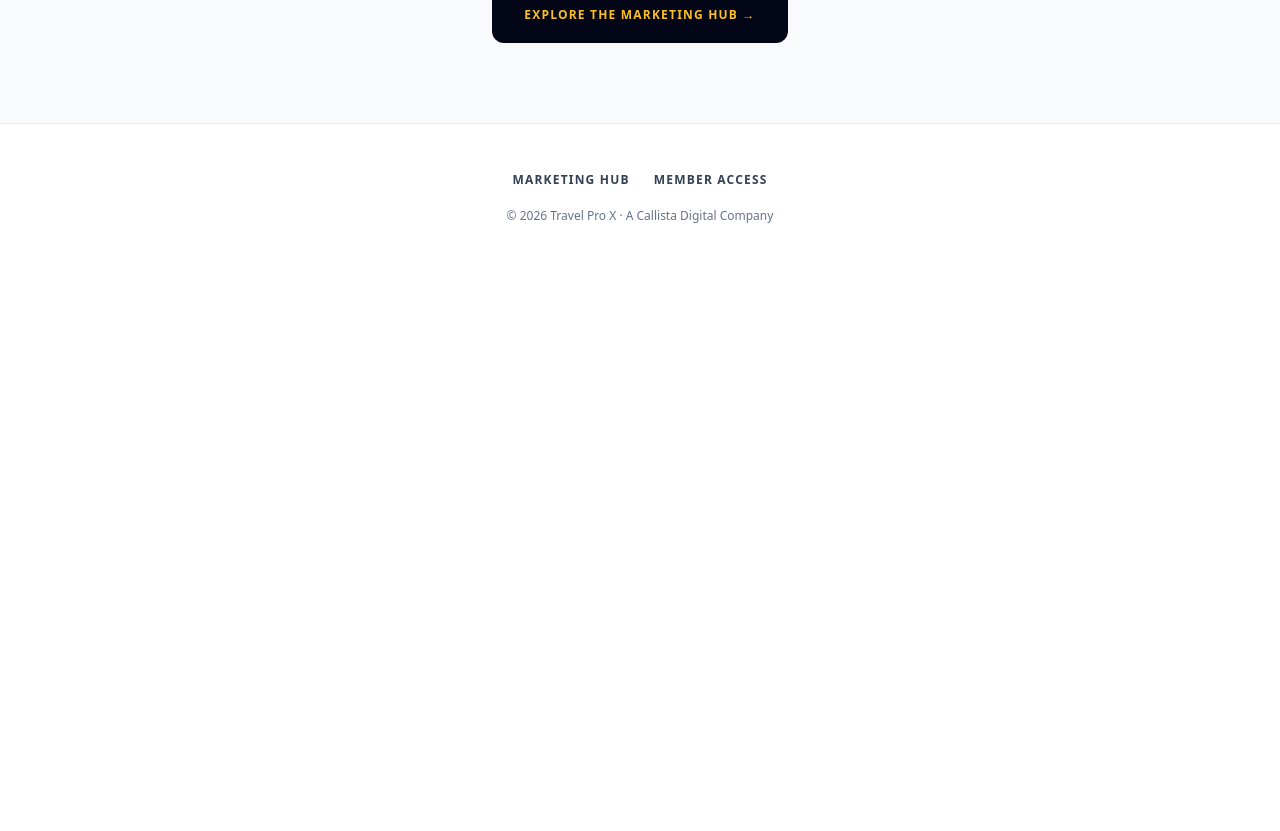
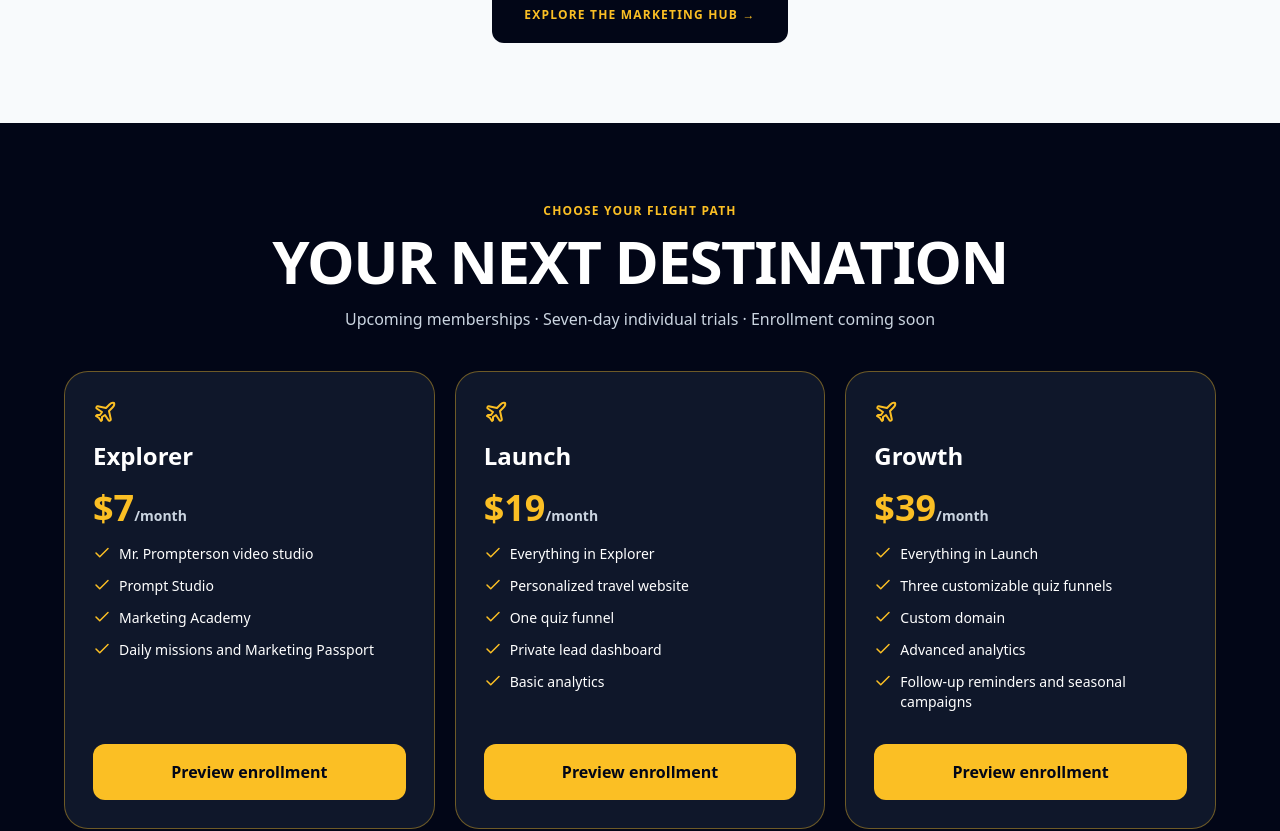
Before and after one commit to rahjreed/travelprox-site, a React (Vite) app: page / in a window 1280 px wide. Shown: the part 3127-3958 px from the top of the page. Before the commit the page ends 3399 px from the top, so only its background shows below. Built offline with nearby package versions, Linux system fonts and the light colour scheme.

Commit message:
Link dedicated portal and public membership benefits

```diff
--- a/src/pages/public/HomePage.jsx
+++ b/src/pages/public/HomePage.jsx
@@ -1,3 +1,4 @@
+import MembershipPlans from '../../components/public/MembershipPlans';
 import React, { useState, useEffect, useRef, useMemo } from 'react';
 import {
   Globe,
@@ -108,7 +109,7 @@ const HomeView = ({ openWaitlist, setView }) => {
             <p className="text-slate-600 font-medium mb-6">Identify your biggest marketing challenge and get a suggested starting point. No email required.</p>
             <div className="flex flex-wrap gap-3">
               <button onClick={() => setIsQuizOpen(true)} className="rounded-xl bg-amber-400 px-6 py-4 text-slate-950 font-black uppercase text-xs tracking-widest">Start Marketing Checkup</button>
-              <a href="/marketing-hub/#member" className="rounded-xl border border-slate-300 px-6 py-4 text-slate-950 font-black uppercase text-xs tracking-widest">Marketing Hub Sign In</a>
+              <a href="/login/" className="rounded-xl border border-slate-300 px-6 py-4 text-slate-950 font-black uppercase text-xs tracking-widest">Marketing Hub Sign In</a>
             </div>
           </div>
         </div>
@@ -151,8 +152,9 @@ const HomeView = ({ openWaitlist, setView }) => {
         </div>
       </section>
 
+      <MembershipPlans/>
       <footer className="bg-white border-t border-slate-200 py-12 px-5 text-center">
-        <div className="flex flex-wrap justify-center gap-6 mb-5 text-xs uppercase font-black tracking-widest text-slate-700"><a href="/marketing-hub/">Marketing Hub</a><a href="/marketing-hub/#member">Member Access</a></div>
+        <div className="flex flex-wrap justify-center gap-6 mb-5 text-xs uppercase font-black tracking-widest text-slate-700"><a href="/marketing-hub/">Marketing Hub</a><a href="/login/">Member Login</a></div>
         <p className="text-xs text-slate-500">© 2026 Travel Pro X · <a href="https://www.callistadigital.com/">A Callista Digital Company</a></p>
       </footer>
     </div>
```
